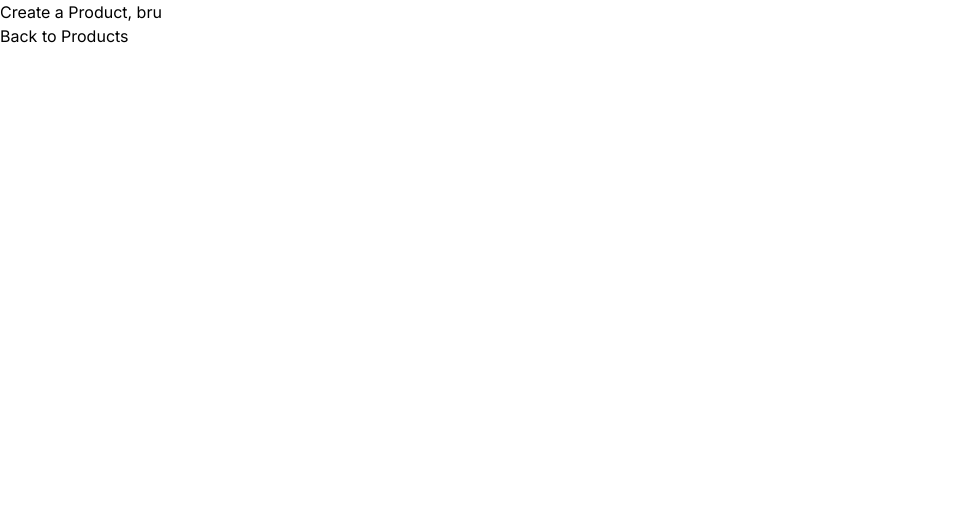
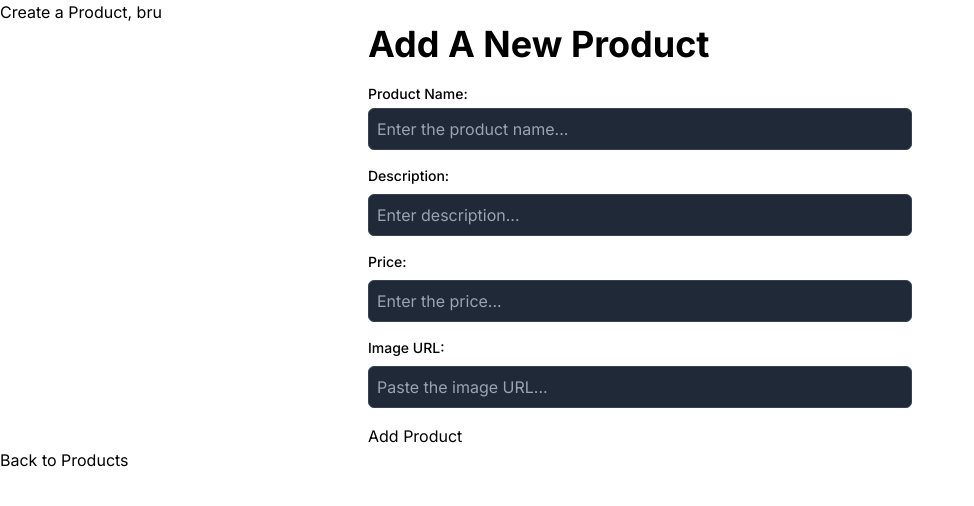
Before and after one commit to jjvega86/ecommerce-app, a Next.js app: page /create in a window 1280 px wide. Shown: the top 506 px of the page, without its empty margins (0-974 px from the left). Built offline with nearby package versions, Linux system fonts and the light colour scheme.

Commit message:
👌 IMPROVE: Add product feature working

```diff
--- a/app/api/products/route.ts
+++ b/app/api/products/route.ts
@@ -2,6 +2,7 @@ import fs from "fs";
 import { NextRequest, NextResponse } from "next/server";
 import path from "path";
 import { Product } from "../../lib/types";
+
 export async function GET(request: Request) {
   const filePath = path.join(process.cwd(), "public", "data.json");
 
@@ -31,7 +32,7 @@ export async function POST(request: NextRequest) {
     };
     currentData.push(newProduct);
     fs.writeFileSync(filePath, JSON.stringify(currentData, null, 2));
-    return Response.json({ status: 201, message: "Task added successfully!" });
+    return Response.json({ status: 201, message: "Product added successfully!" });
   } catch (error) {
     console.error("An error occurred:", error);
 
--- /dev/null
+++ b/app/components/AddProductForm.tsx
@@ -0,0 +1,54 @@
+import React from 'react'
+import { addProduct } from '../lib/actions'
+
+const AddProductForm = () => {
+  return (
+    <div className="flex justify-center items-center">
+      <div className="max-w-xl mx-auto px-4 w-full">
+        <h1 className="text-4xl font-bold mb-5">Add A New Product</h1>
+        {/* Invoke the action using the "action" attribute */}
+        <form action={addProduct} className="space-y-4">
+          <div>
+            <label className="block text-sm font-medium mb-1">Product Name:</label>
+            <input
+              type="text"
+              name="name"
+              className="w-full p-2 rounded-md bg-gray-800 border border-gray-700 focus:border-white focus:outline-none focus:ring-1 focus:ring-white"
+              placeholder="Enter the product name..."
+            />
+          </div>
+          <div>
+            <label className="block text-sm font-medium mb-2">Description:</label>
+            <input
+              type="text"
+              name="description"
+              className="w-full p-2 rounded-md bg-gray-800 border border-gray-700 focus:border-white focus:outline-none focus:ring-1 focus:ring-white"
+              placeholder='Enter description...'
+            />
+          </div>
+          <div>
+            <label className="block text-sm font-medium mb-2">Price:</label>
+            <input
+              type="number"
+              name="price"
+              className="w-full p-2 rounded-md bg-gray-800 border border-gray-700 focus:border-white focus:outline-none focus:ring-1 focus:ring-white"
+              placeholder='Enter the price...'
+            />
+          </div>
+          <div>
+            <label className="block text-sm font-medium mb-2">Image URL:</label>
+            <input
+              type="text"
+              name="imageUrl"
+              className="w-full p-2 rounded-md bg-gray-800 border border-gray-700 focus:border-white focus:outline-none focus:ring-1 focus:ring-white"
+              placeholder='Paste the image URL...'
+            />
+          </div>
+          <button type='submit'>Add Product</button>
+        </form>
+      </div>
+    </div>
+  )
+}
+
+export default AddProductForm
--- a/app/components/ProductList.tsx
+++ b/app/components/ProductList.tsx
@@ -3,7 +3,9 @@ import { Product } from '../lib/types';
 import ProductCard from './ProductCard';
 
 const ProductList = async () => {
-    const fetchedData = await fetch("http://localhost:3000/api/products");
+    const fetchedData = await fetch("http://localhost:3000/api/products", {
+        next: { tags: ["products"] }
+    });
     const data = await fetchedData.json();
     const products: Product[] = data.data;
 
--- a/app/create/page.tsx
+++ b/app/create/page.tsx
@@ -1,10 +1,12 @@
 import Link from 'next/link'
 import React from 'react'
+import AddProductForm from '../components/AddProductForm'
 
 const CreateProductPage = () => {
   return (
     <div>
       <h1>Create a Product, bru</h1>
+      <AddProductForm />
       <Link href="/">Back to Products</Link>
     </div>
   )
--- /dev/null
+++ b/app/lib/actions.ts
@@ -0,0 +1,33 @@
+"use server"
+
+import { revalidateTag } from "next/cache";
+import { redirect } from "next/navigation";
+
+export const addProduct = async (data: FormData) => {
+    const name = data.get("name")?.toString();
+    const description = data.get("description")?.toString();
+    const price = data.get("price")?.toString();
+    const imageUrl = data.get("imageUrl")?.toString();
+
+    const newProduct = {
+        name,
+        description,
+        price,
+        imageUrl
+    }
+
+    await fetch('http://localhost:3000/api/products', {
+        method: 'POST',
+        headers: {
+            'Content-Type': 'application/json'
+        },
+        body: JSON.stringify(newProduct)
+    })
+        .then(response => response.json())
+        .then(data => console.log(data))
+        .catch(error => console.error('Error:', error));
+
+    revalidateTag("products");
+    redirect("/")
+
+}
```
Also changed, not shown: public/data.json (+7 -0 lines).
